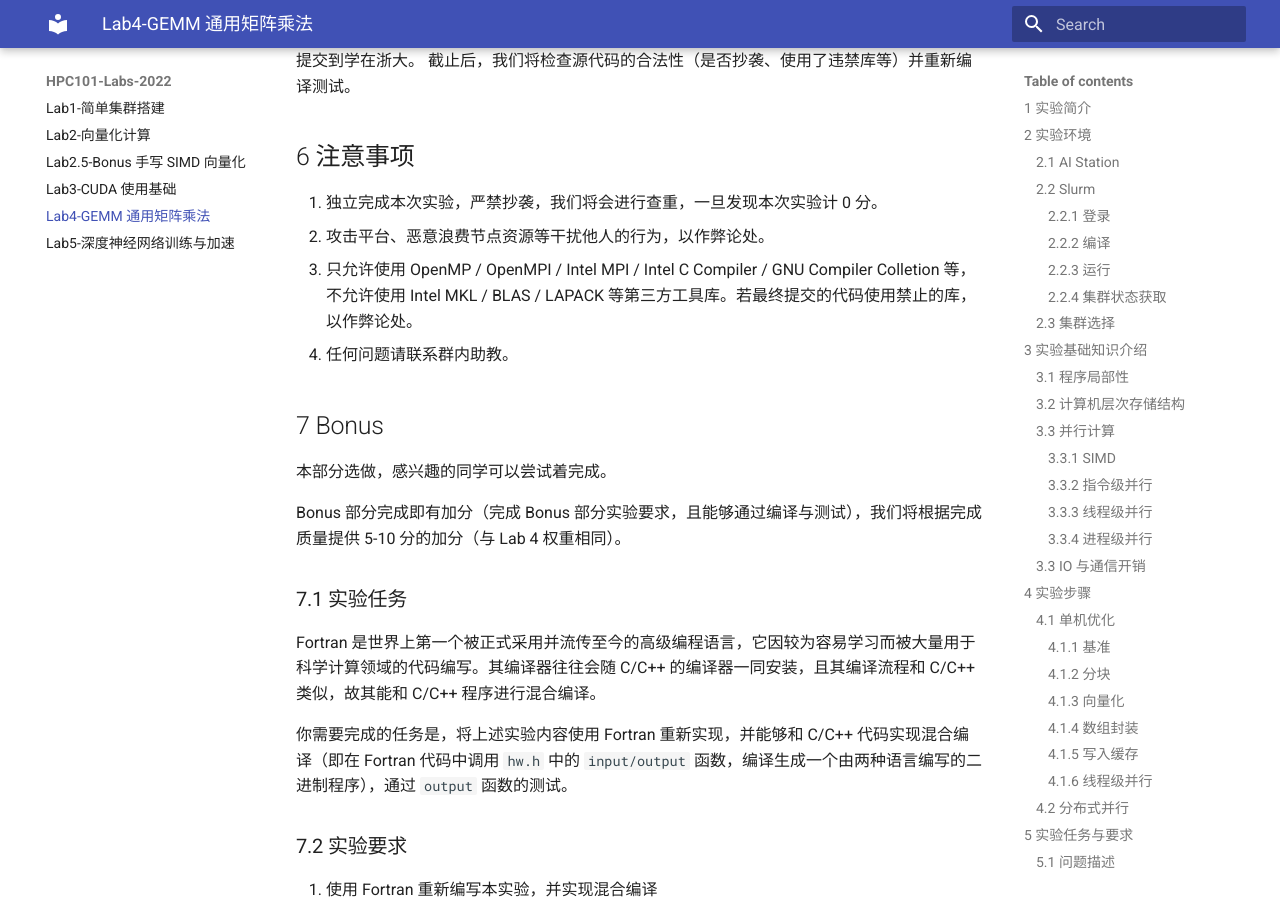
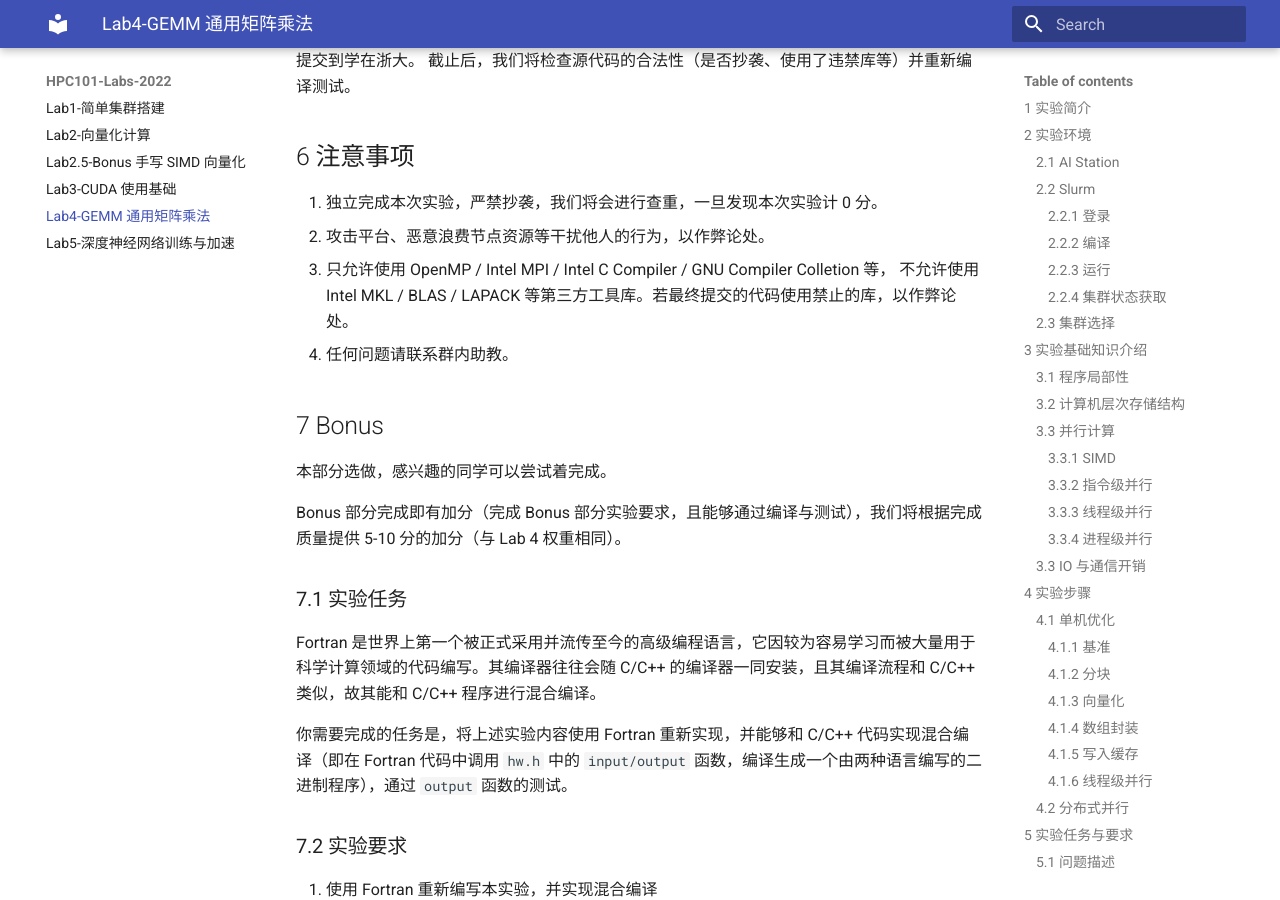
Before and after one commit to ZJUSCT/HPC101-Labs-2022, an MkDocs documentation site: the page built from docs/Lab4-Gemm/index.md, in a window 1280 px wide and 900 px high, scrolled down 8939 px. Built offline with MkDocs 1.6.1 and Material for MkDocs 9.7.7, drawn with Linux system fonts in a browser that asks for light colours.

Commit message:
remove openmpi from lab4

```diff
--- a/docs/Lab4-Gemm/index.md
+++ b/docs/Lab4-Gemm/index.md
@@ -321,7 +321,7 @@ $$
 
 1. 独立完成本次实验，严禁抄袭，我们将会进行查重，一旦发现本次实验计 0 分。
 2. 攻击平台、恶意浪费节点资源等干扰他人的行为，以作弊论处。
-3. 只允许使用 OpenMP / OpenMPI / Intel MPI / Intel C Compiler / GNU Compiler Colletion 等， 不允许使用 Intel MKL / BLAS / LAPACK 等第三方工具库。若最终提交的代码使用禁止的库，以作弊论处。
+3. 只允许使用 OpenMP / Intel MPI / Intel C Compiler / GNU Compiler Colletion 等， 不允许使用 Intel MKL / BLAS / LAPACK 等第三方工具库。若最终提交的代码使用禁止的库，以作弊论处。
 4. 任何问题请联系群内助教。
 
 
```
